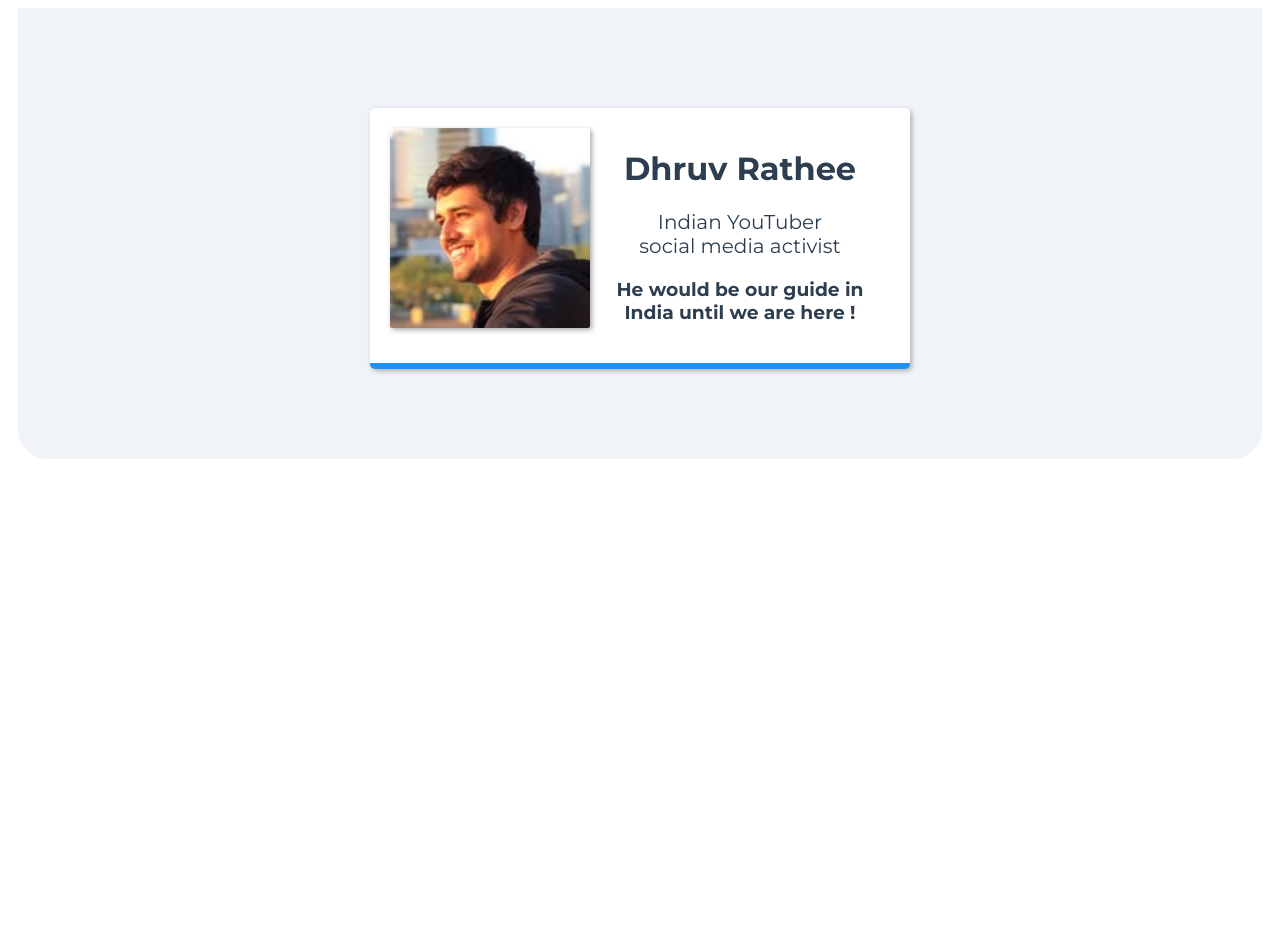
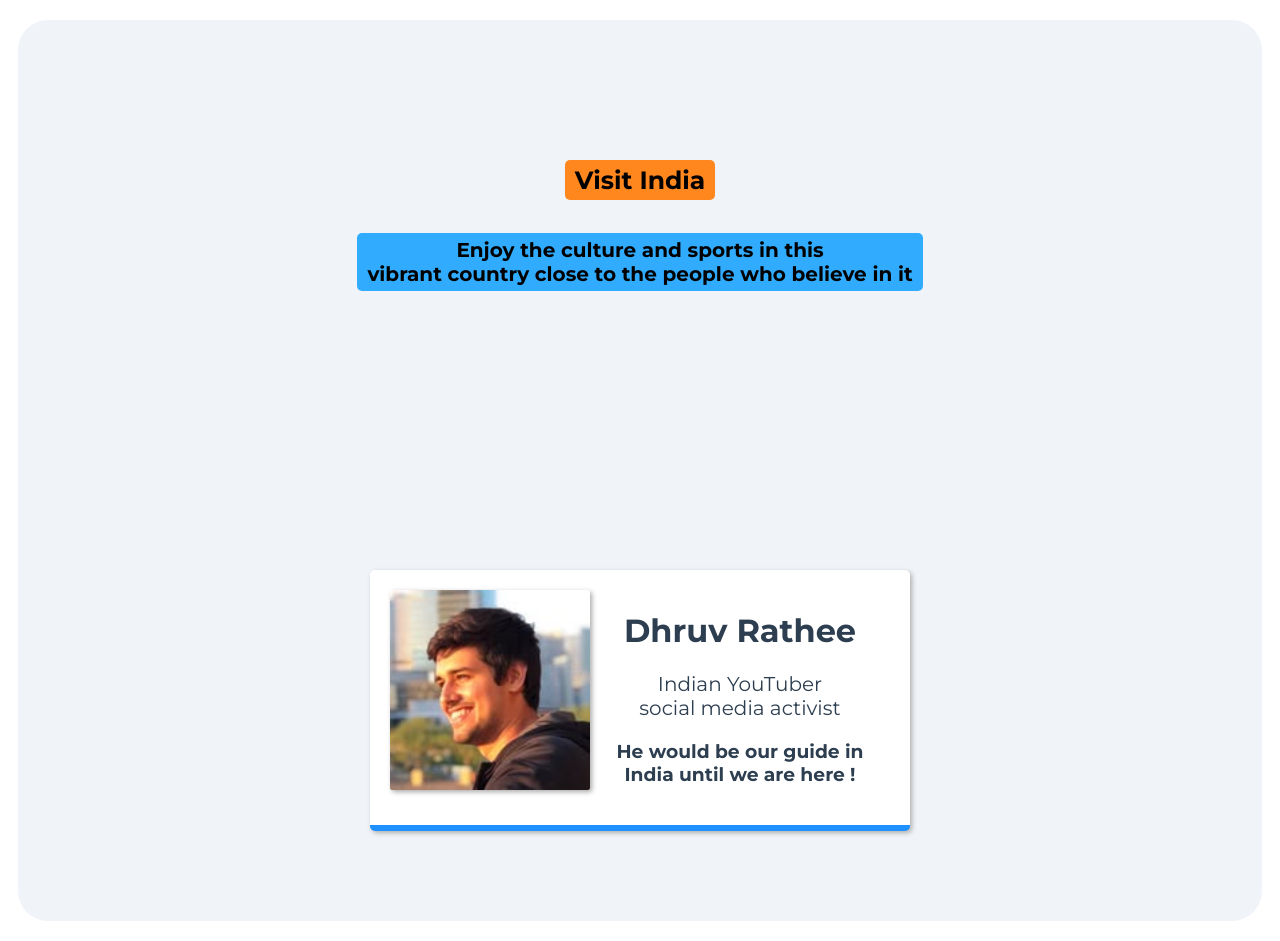
Before and after one commit to s8ulx/Tourism, a plain HTML site: page index.html in a window 1280 px wide. Before the commit the page ends 800 px from the top, so only its background shows below. Drawn offline with Linux system fonts and the light colour scheme; files whose address does not match are found by name; a web font is replaced by a local one.

Commit message:
Update index.html
Co-Authored-By: s8ulx <251307378+s8ulx@users.noreply.github.com>

```diff
--- a/index.html
+++ b/index.html
@@ -10,6 +10,13 @@
   <title>Tourism</title>
 </head>
 <body>
+<!--This section contains the banner and the button-->
+
+  <div class="section-1">
+    <h1 class="city-name"> Visit India</h1>
+    <h2 class="city-details">Enjoy the culture and sports in this <br> vibrant country close to the people who believe in it</h2>
+  </div>
+
 
 
 <div class="sec-3">
```
